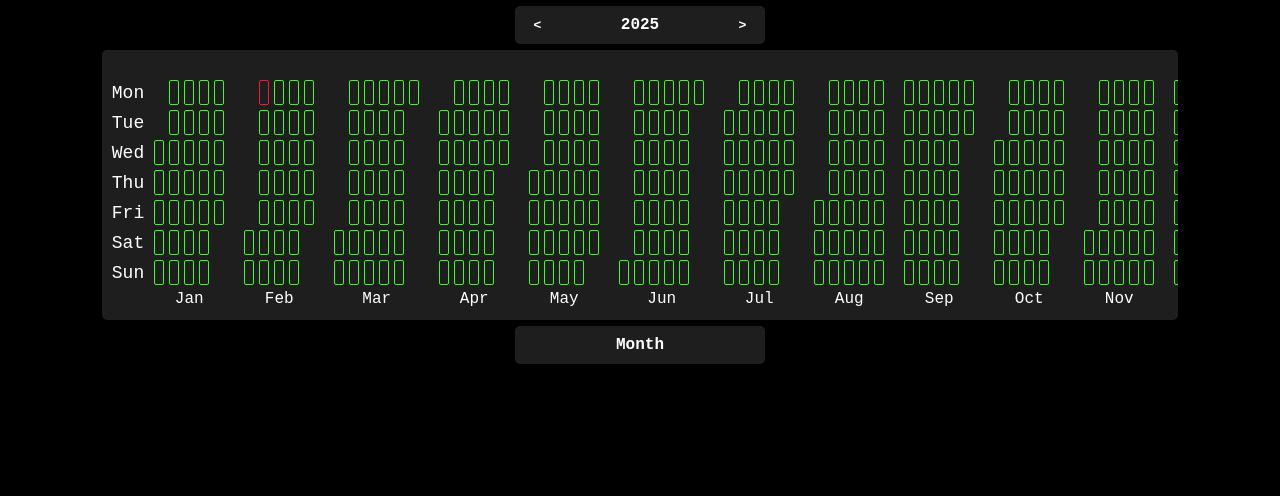
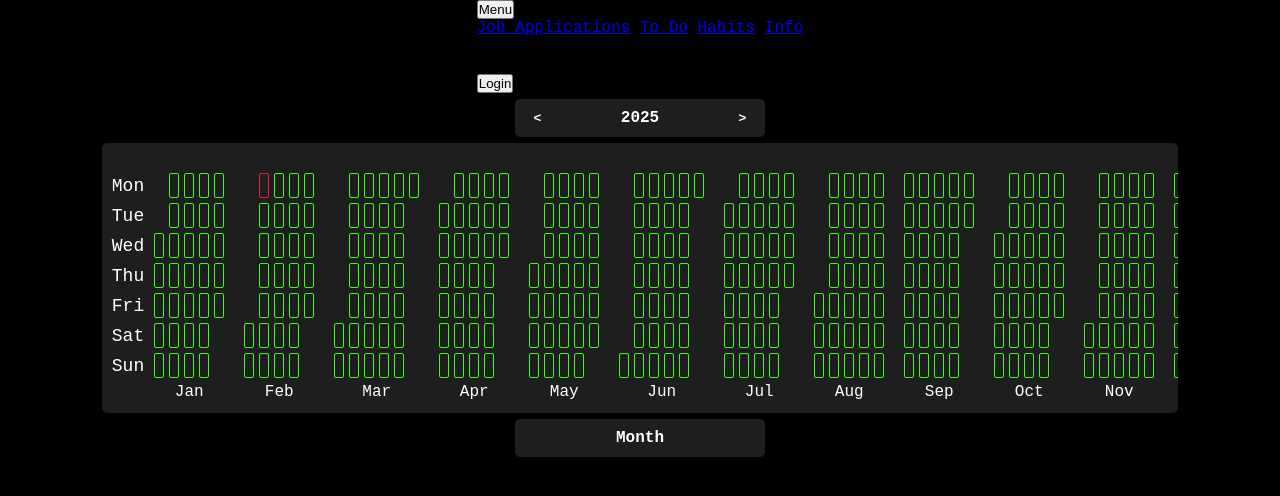
Before and after one commit to hub-mm/keep_up, a Flask app: page /home in a window 1280 px wide. Shown: the top 496 px of the page. Run offline with Flask 3, Linux system fonts and the light colour scheme.

Commit message:
Add header menu and dropdown menu

```diff
--- a/web_app/templates/index.html
+++ b/web_app/templates/index.html
@@ -8,6 +8,25 @@
     <title>Home</title>
 </head>
 <body>
+<div class="header">
+    <div class="dropdown">
+        <button class="dropdown-button">Menu</button>
+        <div class="dropdown-menu">
+            <a href="#">Job Applications</a>
+            <a href="#">To Do</a>
+            <a href="#">Habits</a>
+            <a href="#">Info</a>
+        </div>
+    </div>
+    <div class="title">
+        <h1>Keep Up</h1>
+    </div>
+    <div class="sign-in">
+        <form>
+            <button type="submit">Login</button>
+        </form>
+    </div>
+</div>
 <div class="calendar-container">
     <div class="calendar-header-container">
         {% if session.month_display %}
```
